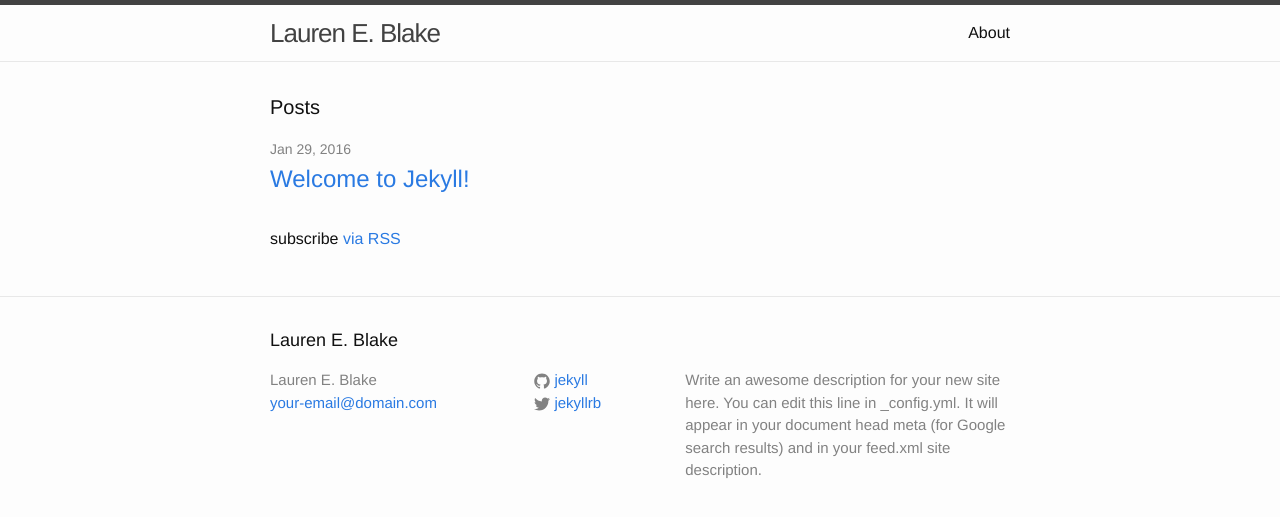
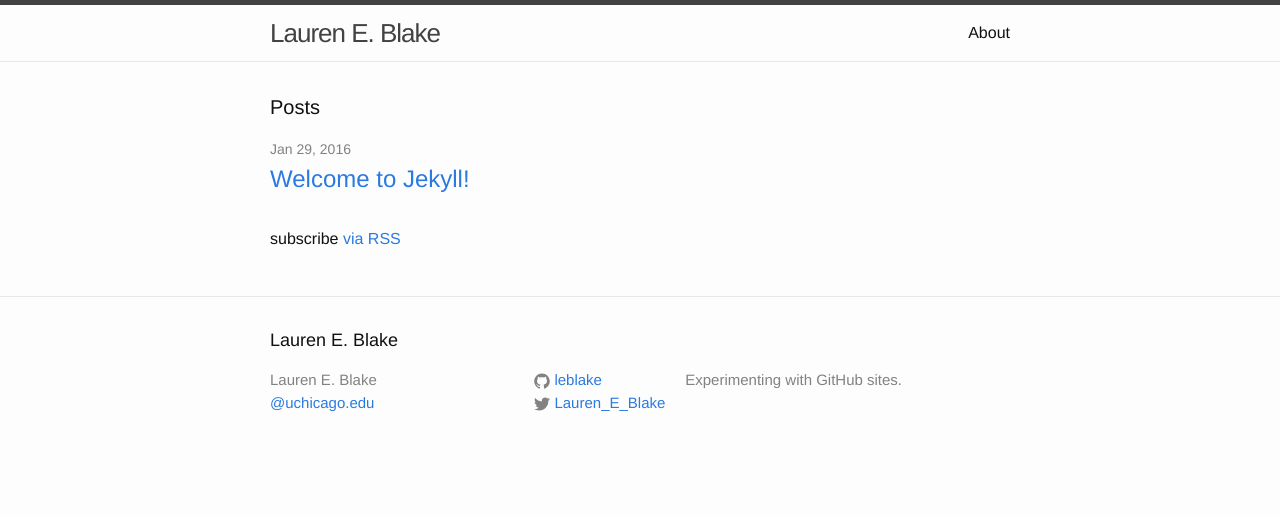
Before and after one commit to Lauren-Blake/Lauren-Blake.github.io, a Jekyll site: the page built from index.html, in a window 1280 px wide. Shown: the top 517 px of the page. Built offline with Jekyll 4.4.1, drawn with Linux system fonts in a browser that asks for light colours.

Commit message:
Update with basic info

```diff
--- a/_config.yml
+++ b/_config.yml
@@ -1,14 +1,12 @@
 # Site settings
 title: Lauren E. Blake
-email: your-email@domain.com
+email: <first initial><middle initial><lastname>@uchicago.edu
 description: > # this means to ignore newlines until "baseurl:"
-  Write an awesome description for your new site here. You can edit this
-  line in _config.yml. It will appear in your document head meta (for
-  Google search results) and in your feed.xml site description.
+  Experimenting with GitHub sites.
 baseurl: "" # the subpath of your site, e.g. /blog/
 url: "http://yourdomain.com" # the base hostname & protocol for your site
-twitter_username: jekyllrb
-github_username:  jekyll
+twitter_username: Lauren_E_Blake
+github_username:  leblake
 
 # Build settings
 markdown: kramdown
```
